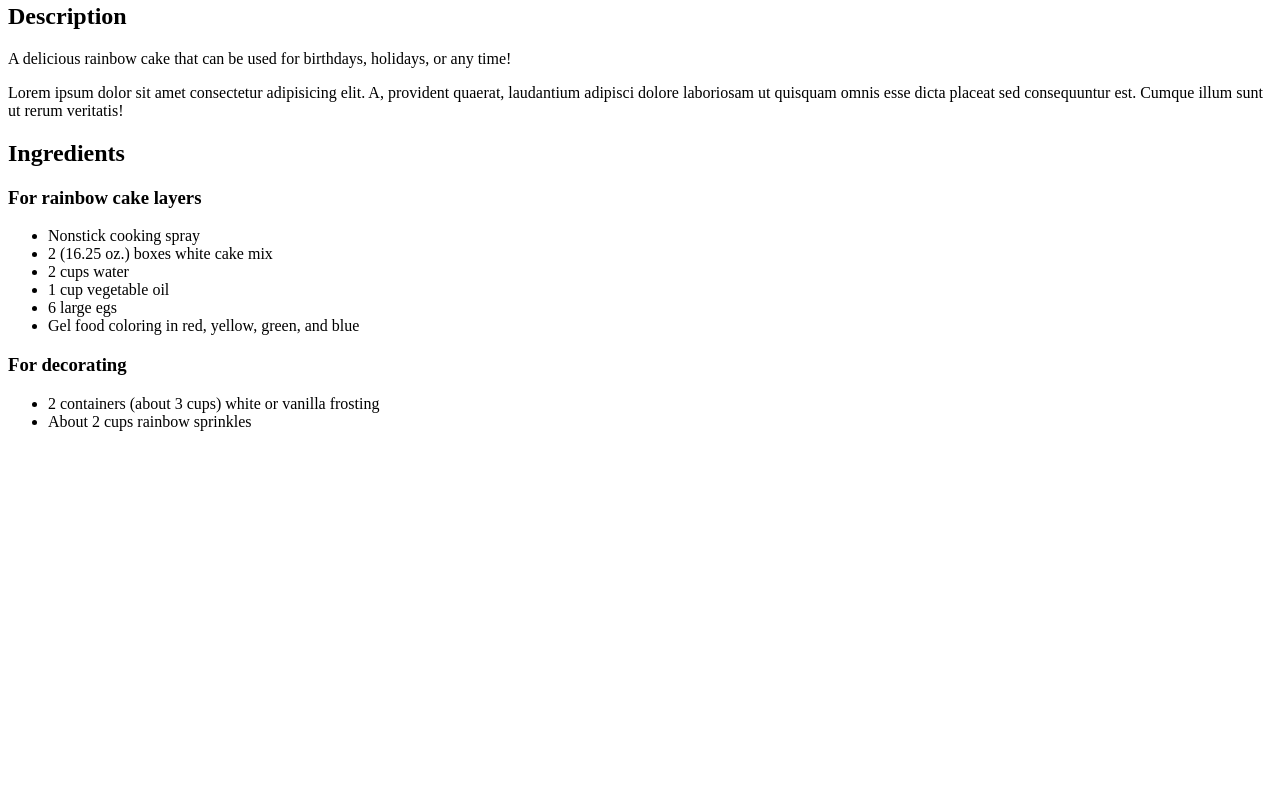
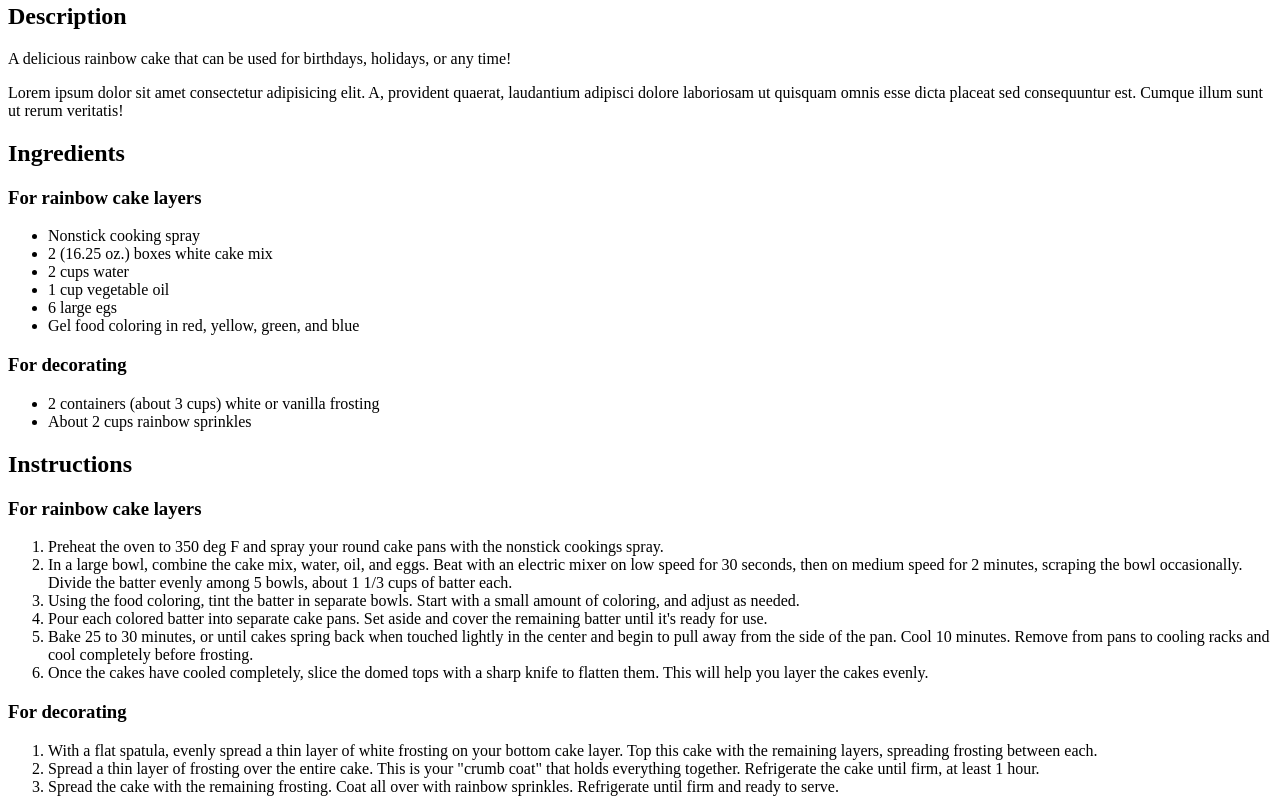
Before and after one commit to mcintyrejak/odin-recipes, a plain HTML site: page recipes/rainbowcake.html in a window 1280 px wide. Shown: the part 851-1663 px from the top of the page. Before the commit the page ends 1298 px from the top, so only its background shows below. Drawn offline with Linux system fonts and the light colour scheme.

Commit message:
Add instructions

```diff
--- a/recipes/rainbowcake.html
+++ b/recipes/rainbowcake.html
@@ -30,6 +30,34 @@
         <li>About 2 cups rainbow sprinkles</li>
     </ul>
 
+    <h2>Instructions</h2>
+    <h3>For rainbow cake layers</h3>
+    <ol>
+        <li>Preheat the oven to 350 deg F and spray your round cake pans with the nonstick cookings spray.</li>
+        <li>In a large bowl, combine the cake mix, water, oil, and eggs. Beat with an electric mixer on low speed for 30
+            seconds, then on medium speed for 2 minutes, scraping the bowl occasionally. Divide the batter evenly among
+            5 bowls, about 1 1/3 cups of batter each.</li>
+        <li>Using the food coloring, tint the batter in separate bowls. Start with a small amount of coloring, and
+            adjust as needed.</li>
+        <li>Pour each colored batter into separate cake pans. Set aside and cover the remaining batter until it's ready
+            for use.</li>
+        <li>Bake 25 to 30 minutes, or until cakes spring back when touched lightly in the center and begin to pull away
+            from the side of the pan. Cool 10 minutes. Remove from pans to cooling racks and cool completely before
+            frosting.</li>
+        <li>Once the cakes have cooled completely, slice the domed tops with a sharp knife to flatten them. This will
+            help
+            you layer the cakes evenly.</li>
+    </ol>
+    <h3>For decorating</h3>
+    <ol>
+        <li>With a flat spatula, evenly spread a thin layer of white frosting on your bottom cake layer. Top this cake
+            with the remaining layers, spreading frosting between each.</li>
+        <li>Spread a thin layer of frosting over the entire cake. This is your "crumb coat" that holds everything
+            together. Refrigerate the cake until firm, at least 1 hour.</li>
+        <li>Spread the cake with the remaining frosting. Coat all over with rainbow sprinkles. Refrigerate until firm
+            and ready to serve.</li>
+    </ol>
+
 </body>
 
 </html>
```
